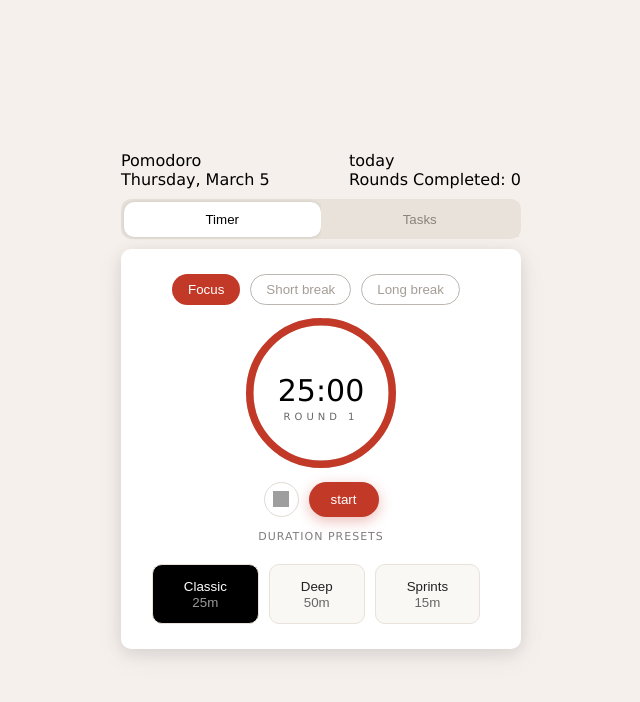
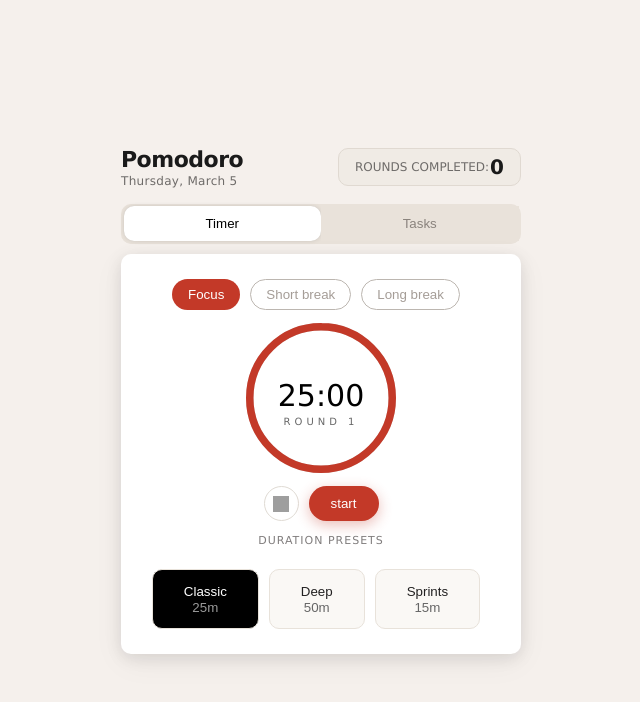
Before and after one commit to KRC00112/Pomodoro, a React app: page / in a window 1280 px wide. Shown: the top 702 px of the page, without its empty margins (319-959 px from the left). Built offline with nearby package versions, Linux system fonts and the light colour scheme; grey boxes are pictures that could not be loaded; the HTML template or start-up script is replaced by a standard one.

Commit message:
taskslist placeholder made

```diff
--- a/src/App.css
+++ b/src/App.css
@@ -15,14 +15,60 @@
 
 }
 
-header{
+header {
   display: flex;
   justify-content: space-between;
-  margin-bottom: 10px;
+  align-items: center;
+  margin-bottom: 16px;
 }
-header div{
+
+.header-left {
   display: flex;
   flex-direction: column;
+  gap: 2px;
+}
+
+.app-title {
+  font-size: 22px;
+  font-weight: 700;
+  letter-spacing: -0.5px;
+  color: #1a1a1a;
+}
+
+.date-time {
+  font-size: 12px;
+  color: #6e6b69;
+  letter-spacing: 0.3px;
+}
+
+.header-right {
+  display: flex;
+  align-items: center;
+}
+
+.rounds-badge {
+  display: flex;
+  flex-direction: row;
+  align-items: center;
+  background-color: #f0ebe5;
+  border: 1.5px solid #e0d9d1;
+  border-radius: 10px;
+  padding: 8px 16px;
+  gap: 1px;
+}
+
+.rounds-label {
+  font-size: 12px;
+  color: #6e6b69;
+  font-weight: 400;
+  letter-spacing: 0;
+}
+
+.rounds-count {
+  font-size: 20px;
+  font-weight: 700;
+  color: #1a1a1a;
+  line-height: 1;
 }
 
 .main-tabs{
@@ -176,7 +222,7 @@
   border-radius: 8px;
   border: 1.5px solid #e0d9d1;
   background-color: #faf8f5;
-  color: #636262;
+  color: #333;
   width: 100%;
   cursor: pointer;
   margin-top: 2px;
@@ -305,3 +351,13 @@
 .task-title{
   text-decoration: none;
 }
+
+.empty-placeholder-msg{
+  width: 100%;
+  display: flex;
+  justify-content: center;
+  font-size: 14px;
+  color: #333;
+
+
+}
--- a/src/App.jsx
+++ b/src/App.jsx
@@ -129,18 +129,13 @@
 }
 
 function TasksTab({addTask, closeTask, completeTask, removeAllCompletedTasks, tasksList, input,handleSetInput}){
-
-
-
-
-
     return (
         <div className="card tasks-tab">
             <div className='task-addition-section'>
                 <input className='task-input' type='text' placeholder='Add a task...' onChange={e=>handleSetInput(e.target.value)} value={input}></input>
                 <button className='add-task' onClick={addTask}>Add</button>
             </div>
-            <section className='task-section'>
+            {tasksList.length>0?<section className='task-section'>
                 {tasksList.map((task)=>{
                     return(
                         <div key={task.id} className='task-item'>
@@ -152,7 +147,7 @@
                         </div>
                     )
                 })}
-            </section>
+            </section>:<div className='empty-placeholder-msg'>No tasks yet. Add one above.</div>}
             <button className='clear-completed-tasks' onClick={removeAllCompletedTasks}>Clear Completed</button>
 
         </div>
@@ -309,13 +304,15 @@
         <section className='main-body'>
 
             <header>
-                <div>
+                <div className='header-left'>
                     <div className='app-title'>Pomodoro</div>
                     <div className='date-time'>{formattedDate(new Date())}</div>
                 </div>
-                <div>
-                    <div>today</div>
-                    <div>Rounds Completed: {roundCount}</div>
+                <div className='header-right'>
+                    <div className='rounds-badge'>
+                        <span className='rounds-label'>ROUNDS COMPLETED: </span>
+                        <span className='rounds-count'>{roundCount}</span>
+                    </div>
                 </div>
             </header>
             <ul className='main-tabs'>
```
